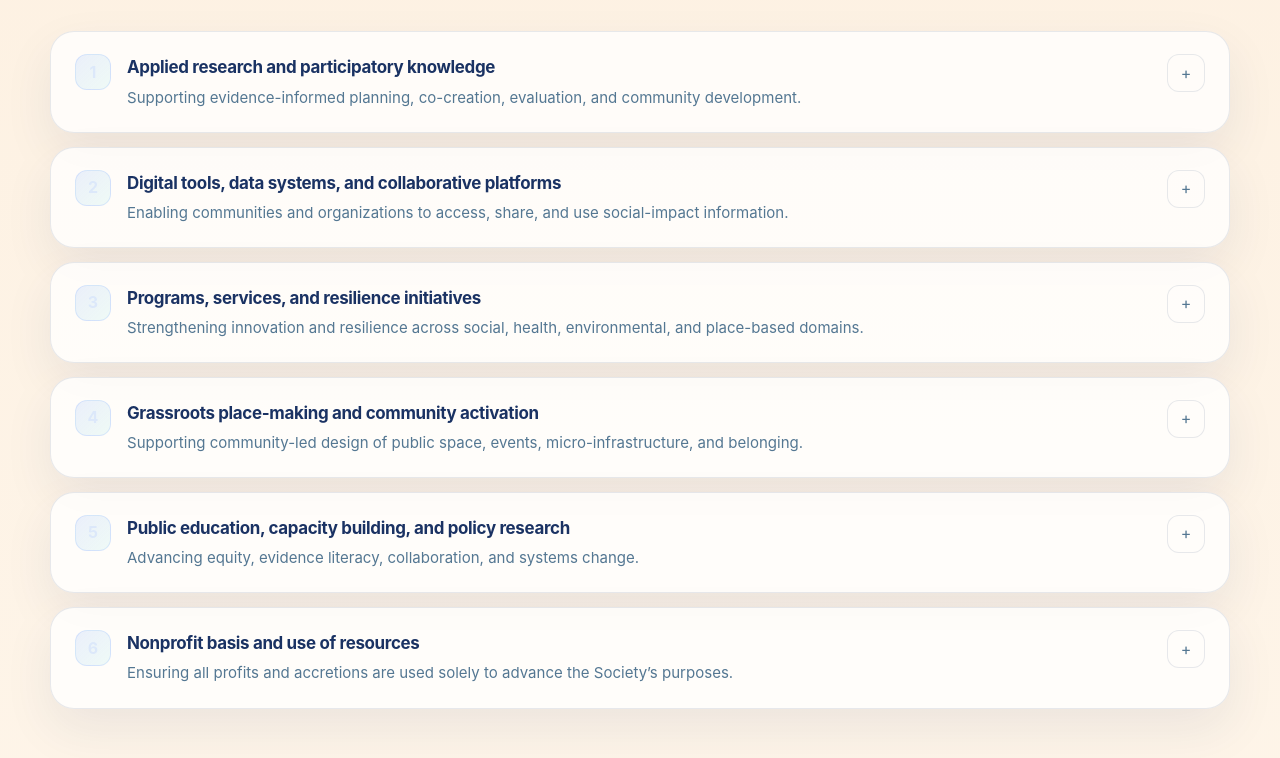
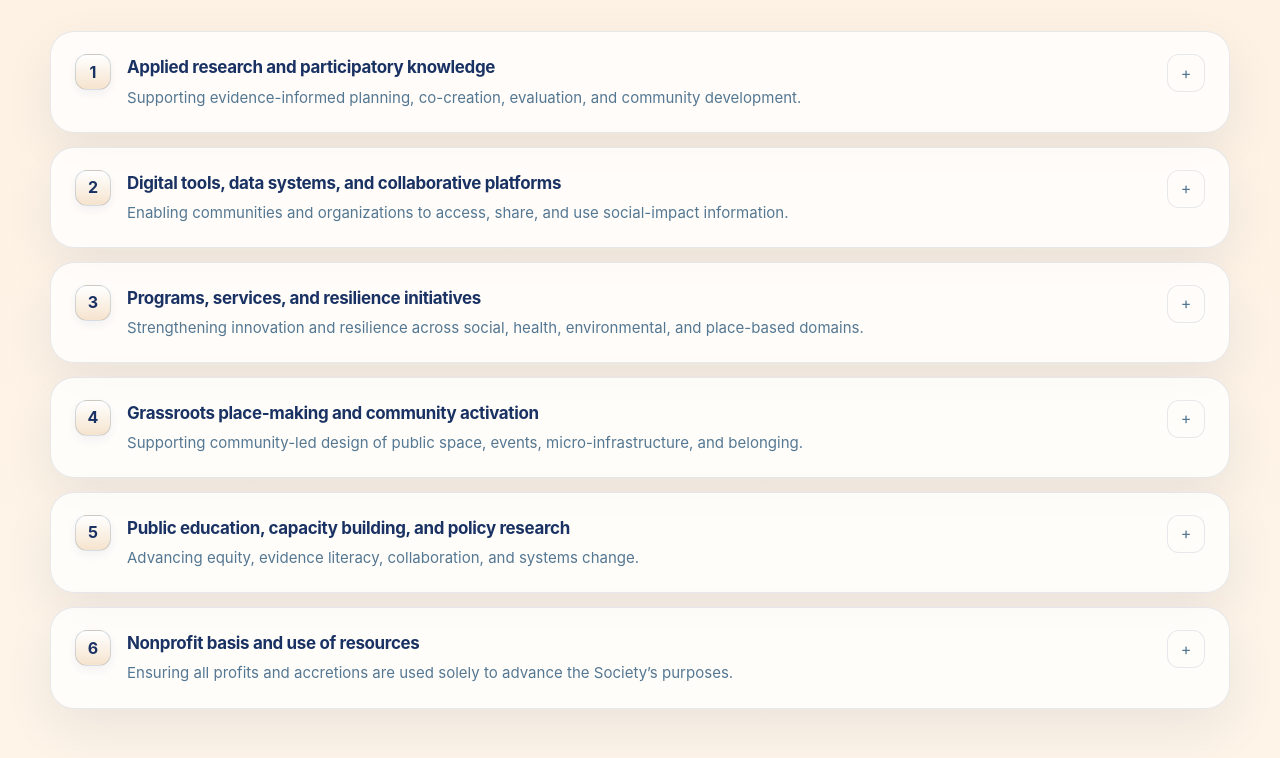
Before and after one commit to truenetworksociety/truenetwork.github.io, a plain HTML site: page index-1.html in a window 1280 px wide. Shown: the part 2854-3612 px from the top of the page. Drawn offline with Linux system fonts and the light colour scheme.

Commit message:
TrueNetwork Society

```diff
--- a/index-1.html
+++ b/index-1.html
@@ -887,13 +887,27 @@
       flex:0 0 auto;
       width:36px;
       height:36px;
+
       border-radius:12px;
       display:grid;
       place-items:center;
+
       font-weight:700;
-      background:linear-gradient(135deg, rgba(125,168,255,.16), rgba(99,226,214,.10));
-      border:1px solid rgba(125,168,255,.22);
-      color:#dce8fa;
+
+      /* clean light surface */
+      background:linear-gradient(
+        180deg,
+        rgba(255,255,255,0.95),
+        rgba(239,210,176,0.6)
+      );
+
+      border:1px solid rgba(84,119,146,0.25);
+
+      /* dark readable text */
+      color:#1A3263;
+
+      /* subtle elevation */
+      box-shadow:0 4px 10px rgba(26,50,99,0.06);
     }
 
     .summary-text{
```
